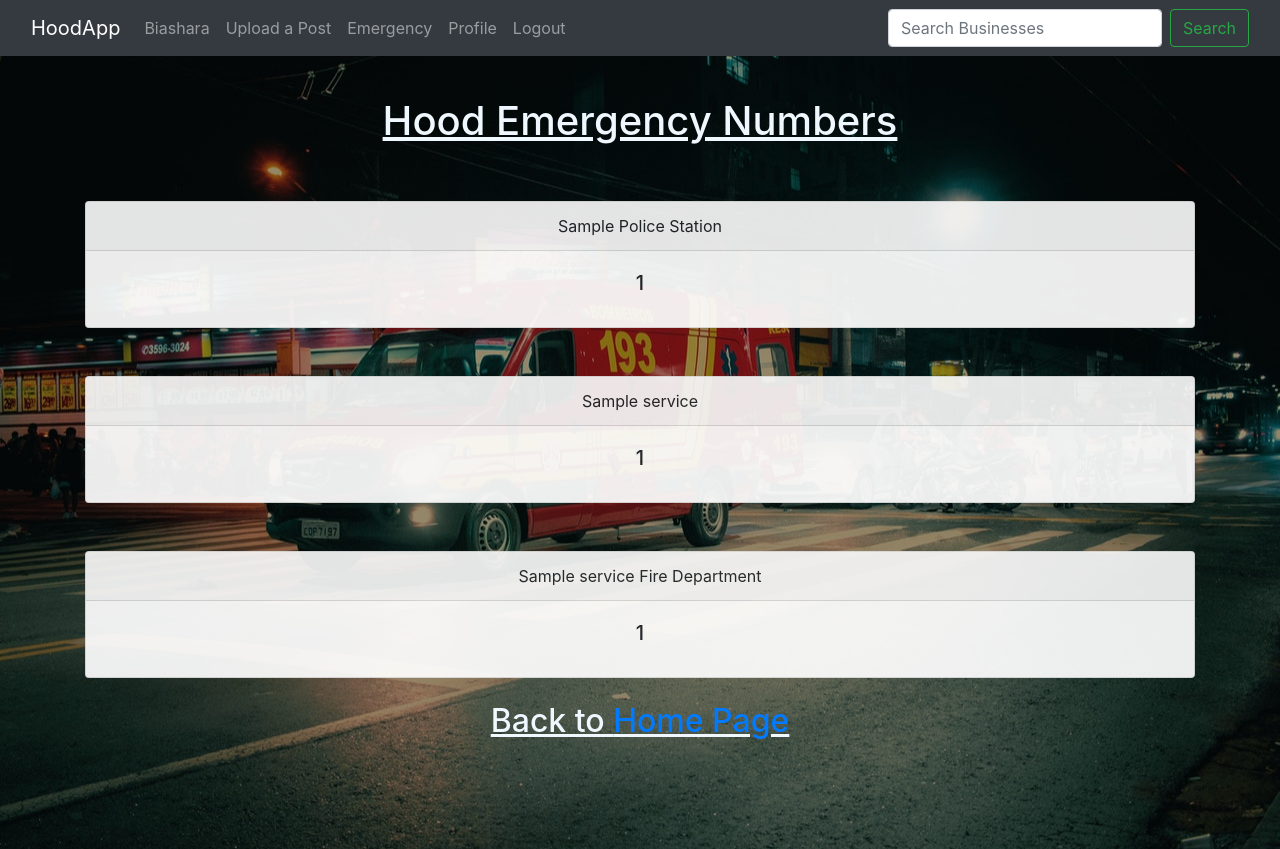
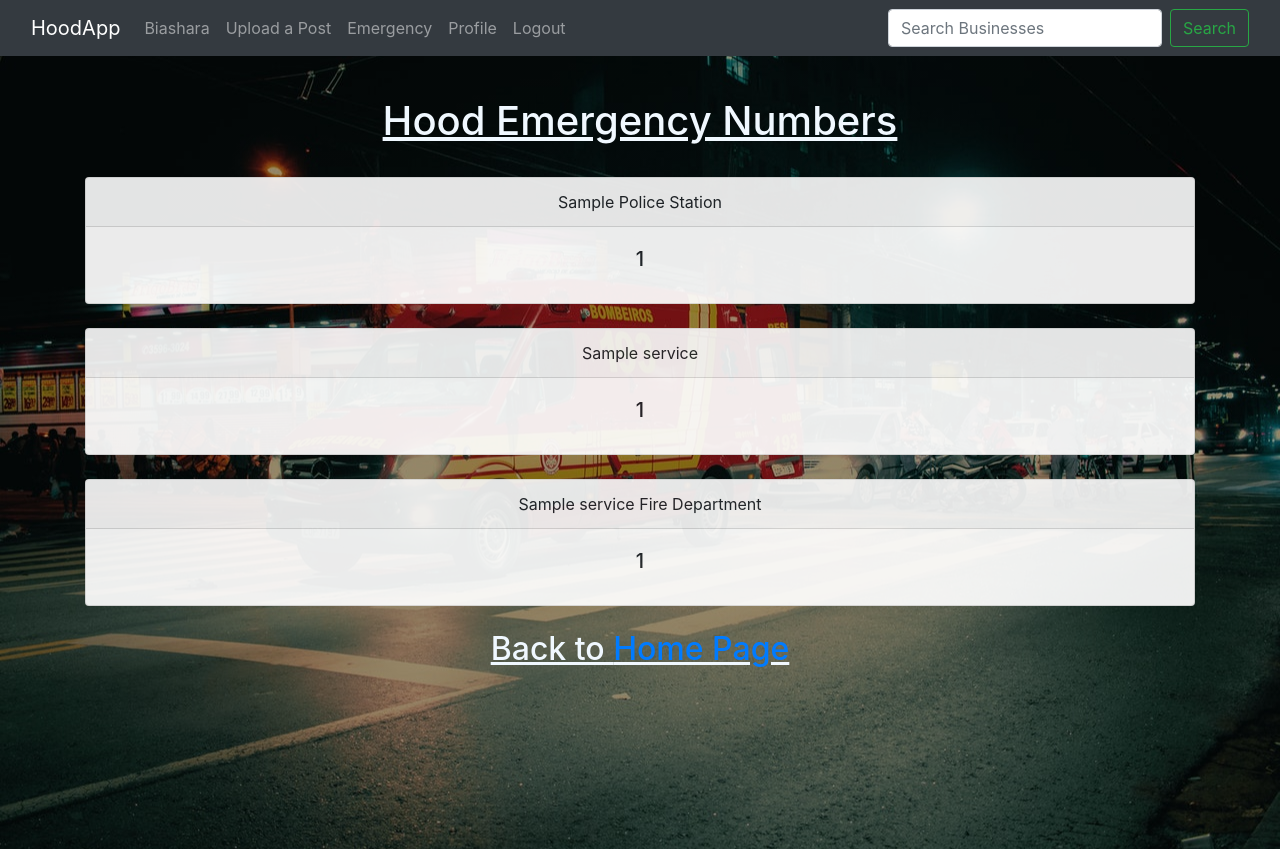
Before and after one commit to JohnKarima/hood, a Django app: page /services/ in a window 1280 px wide. Run offline with Django 3.2, Linux system fonts and the light colour scheme; a user stored in the database is signed in; tables that the repository leaves empty hold one stand-in row (values such as "Sample post"); some libraries are stand-ins or nearby versions.

Commit message:
tweak spacing in profile and services templates

```diff
--- a/hoodapp/templates/services.html
+++ b/hoodapp/templates/services.html
@@ -8,7 +8,7 @@
 <br><br>
 
 <div class="container">
-    <h1 class="whiten text-center underline">Hood Emergency Numbers</h1><br><br>
+    <h1 class="whiten text-center underline">Hood Emergency Numbers</h1><br>
     <div class="row">
 
     {% for service in services %}
@@ -20,7 +20,7 @@
             <div class="card-body">
                 <h5 class="card-title">{{service.police_no}}</h5>
             </div>
-        </div><br><br>
+        </div><br>
         <div class="card text-center">
             <div class="card-header">
                 {{service.hospital_name}}
@@ -28,7 +28,7 @@
             <div class="card-body">
                 <h5 class="card-title">{{service.hospital_no}}</h5>
             </div>
-        </div><br><br>
+        </div><br>
         <div class="card text-center">
             <div class="card-header">
                 {{service.firedpt_name}} Fire Department
--- a/hoodapp/templates/users/profile.html
+++ b/hoodapp/templates/users/profile.html
@@ -21,7 +21,7 @@
         </div>
     </div>
 </div>
-<div class="container"><br><br>
+<div class="container"><br>
     <div class="row">
         <div class="col-md-2"></div>
         <div class="col-md-8">
```
